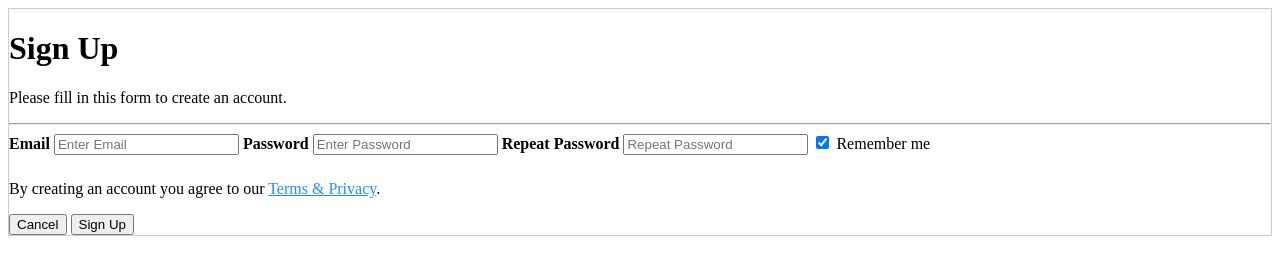
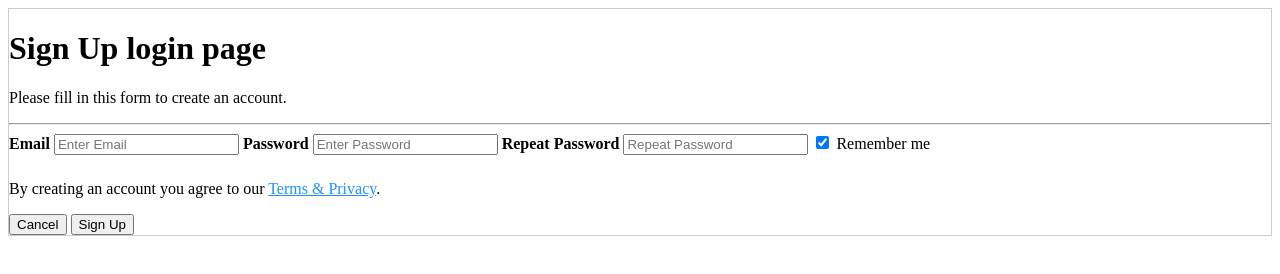
Before and after one commit to atish0201/demojenkins, a plain HTML site: page index.html in a window 1280 px wide. Drawn offline with Linux system fonts and the light colour scheme.

Commit message:
Update index.html

```diff
--- a/index.html
+++ b/index.html
@@ -1,6 +1,6 @@
 <form action="action_page.php" style="border:1px solid #ccc">
   <div class="container">
-    <h1>Sign Up</h1>
+    <h1>Sign Up login page </h1>
     <p>Please fill in this form to create an account.</p>
     <hr>
 
```
